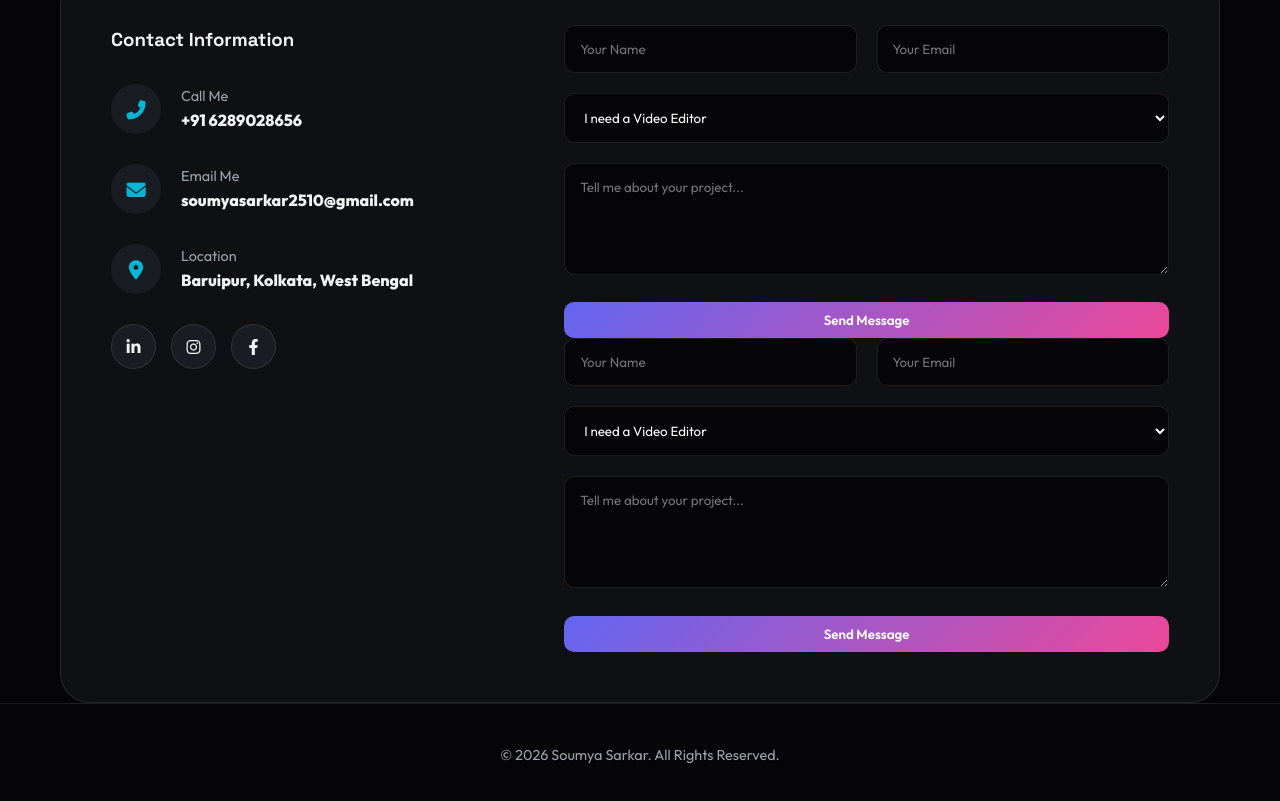
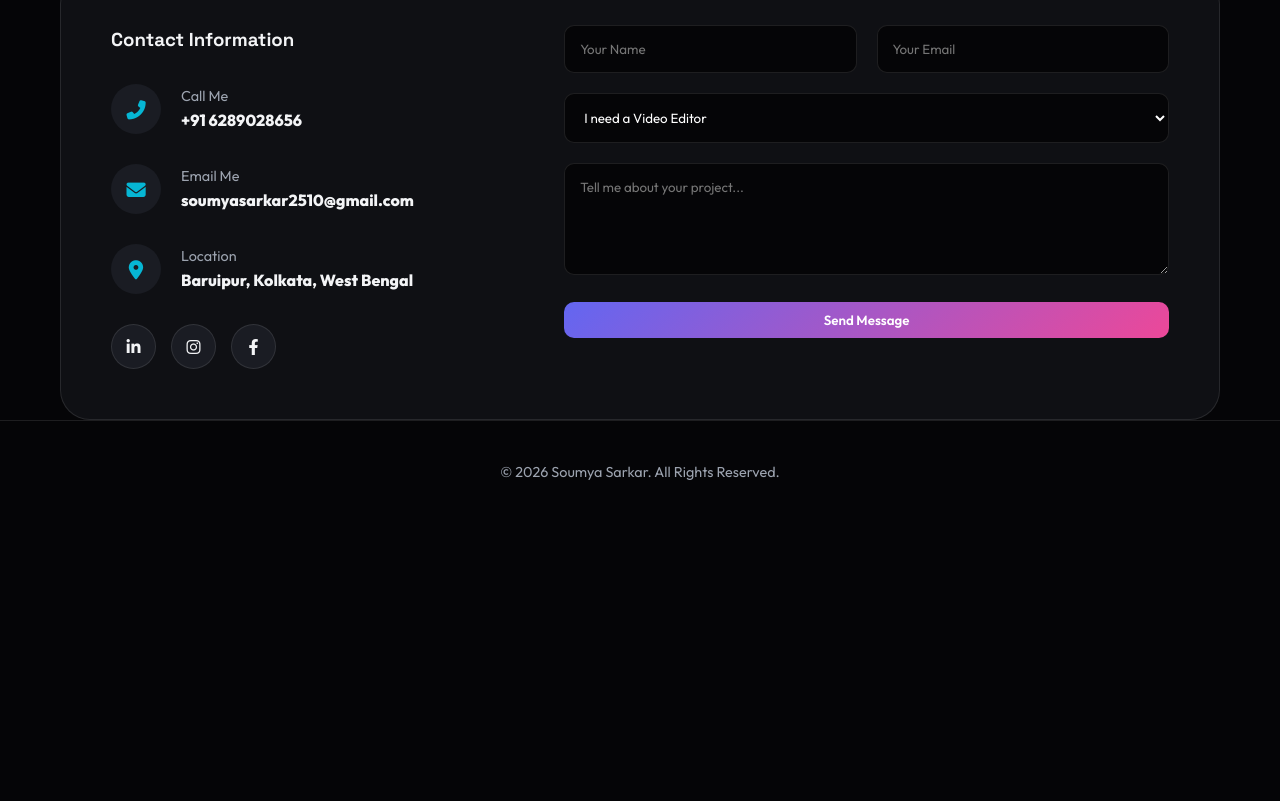
Before and after one commit to Soumya2510/Soumya2510.github.io, a plain HTML site: page index.html in a window 1280 px wide. Shown: the part 3495-4296 px from the top of the page. After the commit the page ends 4020 px from the top, so only its background shows below. Drawn offline with Linux system fonts and the light colour scheme.

Commit message:
Update index.html

```diff
--- a/index.html
+++ b/index.html
@@ -909,32 +909,7 @@
                     <textarea rows="5" placeholder="Tell me about your project..." required></textarea>
                 </div>
                 <button type="submit" class="cta-btn" style="width: 100%; border-radius: 10px;">Send Message</button>
-            <form id="contactForm" action="https://formsubmit.co/soumyasarkar2510@gmail.com" method="POST">
-    <input type="hidden" name="_subject" value="New Contact Request from Soumya's Portfolio!">
-    <input type="hidden" name="_next" value="https://soumya-sarkar.vercel.app/thankyou.html"> <!-- Replace with your Vercel URL -->
-    <input type="hidden" name="_captcha" value="false">
-
-    <div class="grid-2" style="gap: 20px; grid-template-columns: 1fr 1fr; margin-bottom: 20px;">
-        <div class="form-group" style="margin:0;">
-            <input type="text" name="name" placeholder="Your Name" required>
-        </div>
-        <div class="form-group" style="margin:0;">
-            <input type="email" name="email" placeholder="Your Email" required>
-        </div>
-    </div>
-    <div class="form-group">
-        <select name="service" aria-label="Service Type">
-            <option value="video_editor">I need a Video Editor</option>
-            <option value="website">I need a Website</option>
-            <option value="both">I need both</option>
-            <option value="other">Other</option>
-        </select>
-    </div>
-    <div class="form-group">
-        <textarea name="message" rows="5" placeholder="Tell me about your project..." required></textarea>
-    </div>
-    <button type="submit" class="cta-btn" style="width: 100%; border-radius: 10px;">Send Message</button>
-</form>
+            </form>
         </div>
     </section>
 
```
